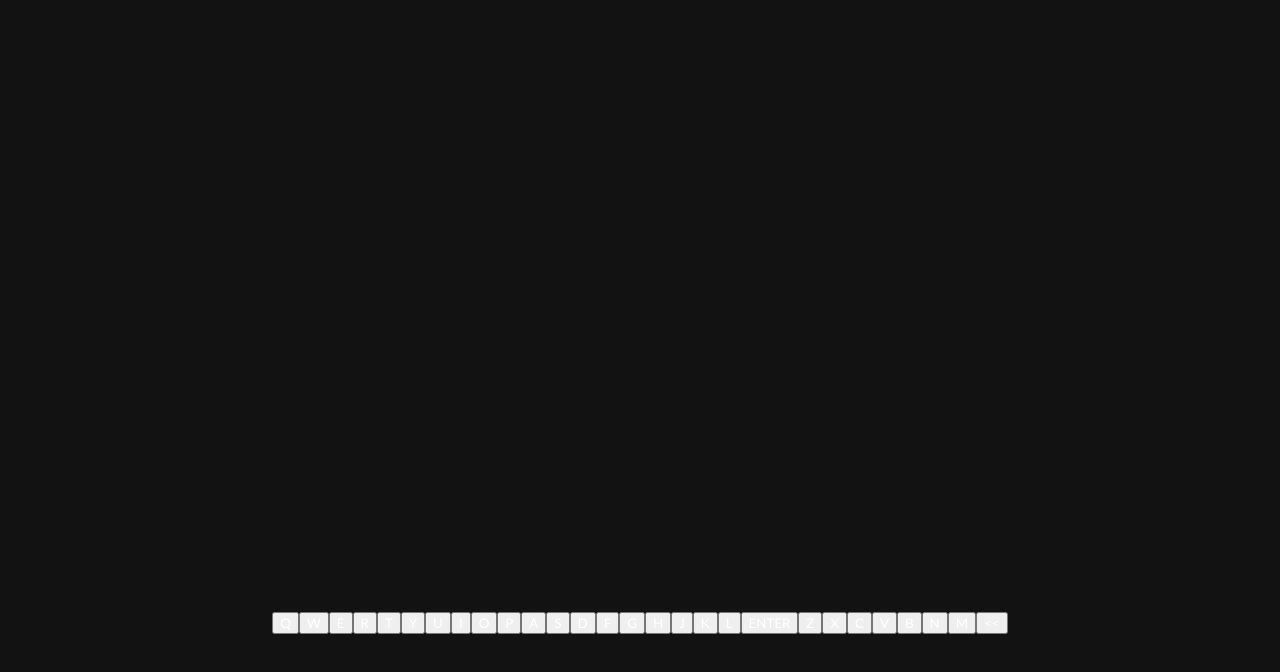
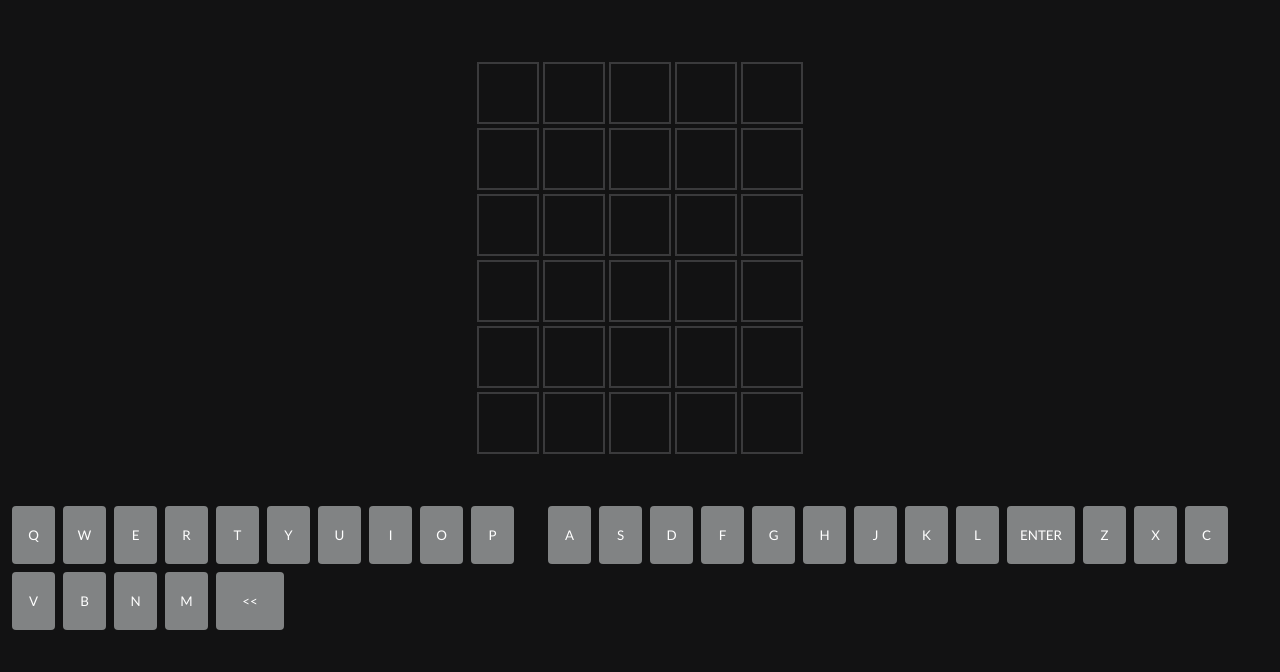
Before and after one commit to DuncanMPlate/wallyPlaysWordle, a plain HTML site: page index.html in a window 1280 px wide. Both pictures are taken after a click on the button "ENTER". Shown: the part 94-766 px from the top of the page. Drawn offline with Linux system fonts and the light colour scheme.

Commit message:
building basic structure for wordle. created CSS, HTML, developing js

```diff
--- a/style.css
+++ b/style.css
@@ -18,11 +18,39 @@ body {
 	display: flex;
 	flex-wrap: wrap;
 }
+.key-container button {
+	width: 43px;
+	height: 58px;
+	border-radius: 4px;
+	border: none;
+	background-color: #818384;
+	color: #ffffff;
+	margin: 4px;
+}
+.key-container button:nth-child(11) {
+	margin-left: 30px;
+}
+.key-container button:nth-child(20),
+.key-container button:nth-child(28) {
+	width: 68px;
+}
 .tile-container {
 	width: 330px;
 	margin-bottom: 30px;
 }
-.message-container {
+.tile-container .tile {
+	width: 62px;
+	height: 62px;
+	border: 2px solid#3a3a3c;
+	box-sizing: border-box;
+	display: flex;
+	justify-content: center;
+	align-items: center;
+	margin: 2px;
+}
+
+.tile-container div {
+	display: flex;
 
 }
 
@@ -33,3 +61,12 @@ body {
 	justify-content: space-between;
 	align-items: center;
 }
+.message-container {
+	height: 30px;
+}
+.message-container p {
+	background-color: #818384;
+	border-radius: 10px;
+	padding: 10px;
+	margin: 0;
+}
--- a/wordle.js
+++ b/wordle.js
@@ -1,6 +1,8 @@
 const tileDisplay =document.querySelector('.tile-container')
 const keyBoard =document.querySelector('.key-container')
+const messageDisplay =document.querySelector('.message-container')
 
+const wordle = 'SUPER'
 const keys = [
 	'Q',
 	'W',
@@ -31,13 +33,85 @@ const keys = [
 	'M',
 	'<<',
 ]
-const handleClick = () => {
-	console.log('clicked')
-}
+const guessRows = [
+	['', '', '', '', ''],
+	['', '', '', '', ''],
+	['', '', '', '', ''],
+	['', '', '', '', ''],
+	['', '', '', '', ''],
+	['', '', '', '', '']
+]
+let currentRow = 0
+let currentTile = 0
+guessRows.forEach((guessRow, guessRowIndex) => {
+	const rowElement = document.createElement('div')
+	rowElement.setAttribute('id', 'guessRow-' + guessRowIndex)
+	guessRow.forEach((guess, guessIndex) => {
+		const tileElement = document.createElement('div')
+		tileElement.setAttribute('id', 'guessRow-' + guessRowIndex + '-tile-' + guessIndex)
+		tileElement.classList.add('tile')
+		rowElement.append(tileElement)
+
+	})
+
+	tileDisplay.append(rowElement)
+})
+
+
 keys.forEach(key => {
 	const buttonElement = document.createElement('button')
 	buttonElement.textContent = key
 	buttonElement.setAttribute('id', key)
-	buttonElement.addEventListener('click', handleClick)
+	buttonElement.addEventListener('click', () => handleClick(key))
 	keyBoard.append(buttonElement)
 })
+
+const handleClick = (key) => {
+	console.log('clicked', key)
+	if (key == '<<') {
+		deleteLetter()
+		return
+	}
+	if (key == 'ENTER') {
+		console.log('check row')
+		checkRow()
+		return
+	}
+	addLetter(key)
+}
+
+
+const addLetter = (key) => {
+	if (currentTile < 5 && currentRow < 6) {
+	const tile = document.getElementById('guessRow-' + currentRow + '-tile-' + currentTile)
+	tile.textContent = key
+	guessRows[currentRow][currentTile] = key
+	tile.setAttribute('data', key)
+	currentTile++
+	console.log('guessRows', guessRows)
+	}
+}
+
+const deleteLetter = () => {
+	if (currentTile > 0) {
+	currentTile--
+	const tile = document.getElementById('guessRow-' + currentRow + '-tile-' + currentTile)
+	tile.textContent = ''
+	tile.setAttribute('data', '')
+	}
+}
+const checkRow = () => {
+	const guess = guessRows[currentRow].join('')
+	if (currentTile === 5) {
+
+		console.log('guess is ' + guess, 'worlde is ' + wordle)
+		if (wordle == guess) {
+			showMessage('Magnificent')
+		}
+	}
+}
+const showMessage = (message)=> {
+	const messageElement = document.createElement('p')
+	messageElement.textContent = message
+	messageDisplay.append(messageElement)
+}
```
